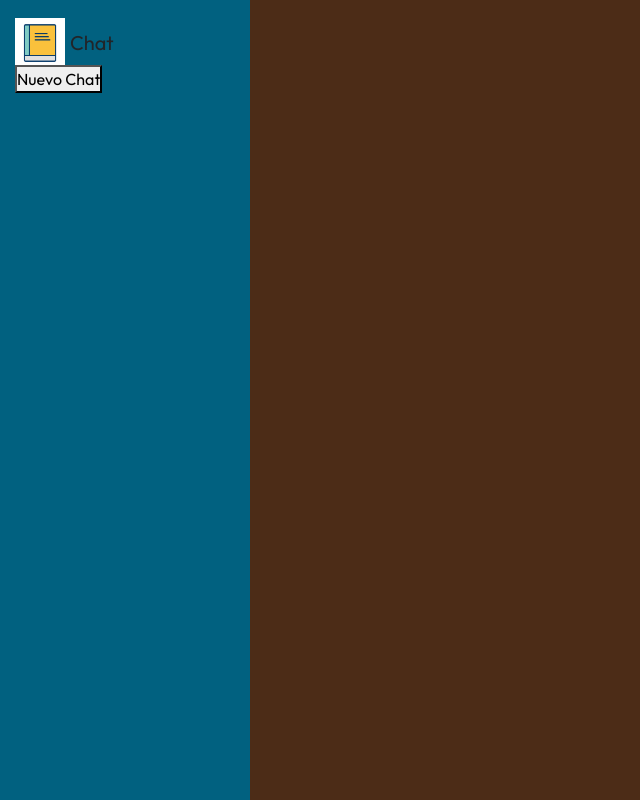
After one commit to Lumian1711/POI, a PHP site: page /vistas/nav.html in a window 1280 px wide. The commit adds this page. Shown: the whole page, without its empty margins (0-640 px from the left). Run offline with PHP 8.4, Linux system fonts and the light colour scheme.

Commit message:
Aplicacion de barra lateral

```diff
--- /dev/null
+++ b/CSS/nav.css
@@ -0,0 +1,50 @@
+@import url('https://fonts.googleapis.com/css2?family=Outfit:wght@100..900&display=swap');
+:root{
+    --azul: #016180;
+    --celeste: #4A8CB0;
+    --crema: #F8EDE5;
+    --cafe: #a88474;
+    --marron: #4C2C17;
+}
+*{
+  margin: 0;
+  padding: 0;
+  box-sizing: border-box;
+  font-family: 'Outfit', sans-serif;
+}
+body{
+    height: 100vh;
+    width: 100%;
+    background-color: var(--marron);
+}
+.barra{
+    width: 250px;
+    height: 100%;
+    overflow: hidden;
+    padding: 20px 15px;
+    background-color: var(--azul);
+    transition: width 0.5s ease;
+}
+.mini-lateral{
+    width: 80px;
+}
+.barra .nombre-pagina{
+    width: 100%;
+    height: 45px;
+    display: flex;
+    align-items: center;
+}
+.barra img{
+    min-width: 50px;
+    font-size: 40px;
+    cursor: pointer;
+}
+.barra .nombre-pagina span{
+    font-size: 20px;
+    margin-left: 5px;
+    opacity: 1;
+    transition: opacity 0.5s ease;
+}
+.barra .nombre-pagina span.oculto{
+    opacity: 0;
+}
--- /dev/null
+++ b/JS/navbar.js
@@ -0,0 +1,8 @@
+const book = document.getElementById('book');
+const lateral = document.querySelector('.barra');
+const span = document.querySelector('span');
+
+book.addEventListener('click', ()=>{
+    lateral.classList.toggle("mini-lateral");
+    span.classList.toggle("oculto");
+});
--- /dev/null
+++ b/vistas/nav.html
@@ -0,0 +1,27 @@
+<!DOCTYPE html>
+<html lang="en">
+<head>
+    <meta charset="UTF-8">
+    <meta name="viewport" content="width=device-width, initial-scale=1.0">
+    <link rel="stylesheet" href="/CSS/bootstrap.min.css">
+    <link rel="stylesheet" href="/CSS/nav.css">
+    <title>Pincipal</title>
+</head>
+<body>
+    <!--nav-->
+    <div class="barra">
+      <div class="nombre-pagina">
+        <img id="book" src="/Imagenes/vector-book-icon.jpg" width="30px">
+        <span>Chat</span>
+      </div>
+      <button class="boton">
+        <span>Nuevo Chat</span>
+      </button>
+    </div>
+</body>
+<script src="/JS/navbar.js"></script>
+<script src="/JS/bootstrap.min.js"></script>
+<script src="/JS/jquery-3.7.1.min.js"></script>
+<script type="module" src="https://unpkg.com/ionicons@7.1.0/dist/ionicons/ionicons.esm.js"></script>
+<script nomodule src="https://unpkg.com/ionicons@7.1.0/dist/ionicons/ionicons.js"></script>
+</html>
```
Also changed, not shown: CSS/login.css (+7 -5 lines), CSS/prin.css (+56 -5 lines), vistas/login.html (+5 -5 lines), vistas/prin.html (+35 -22 lines), vistas/registro.html (added).
